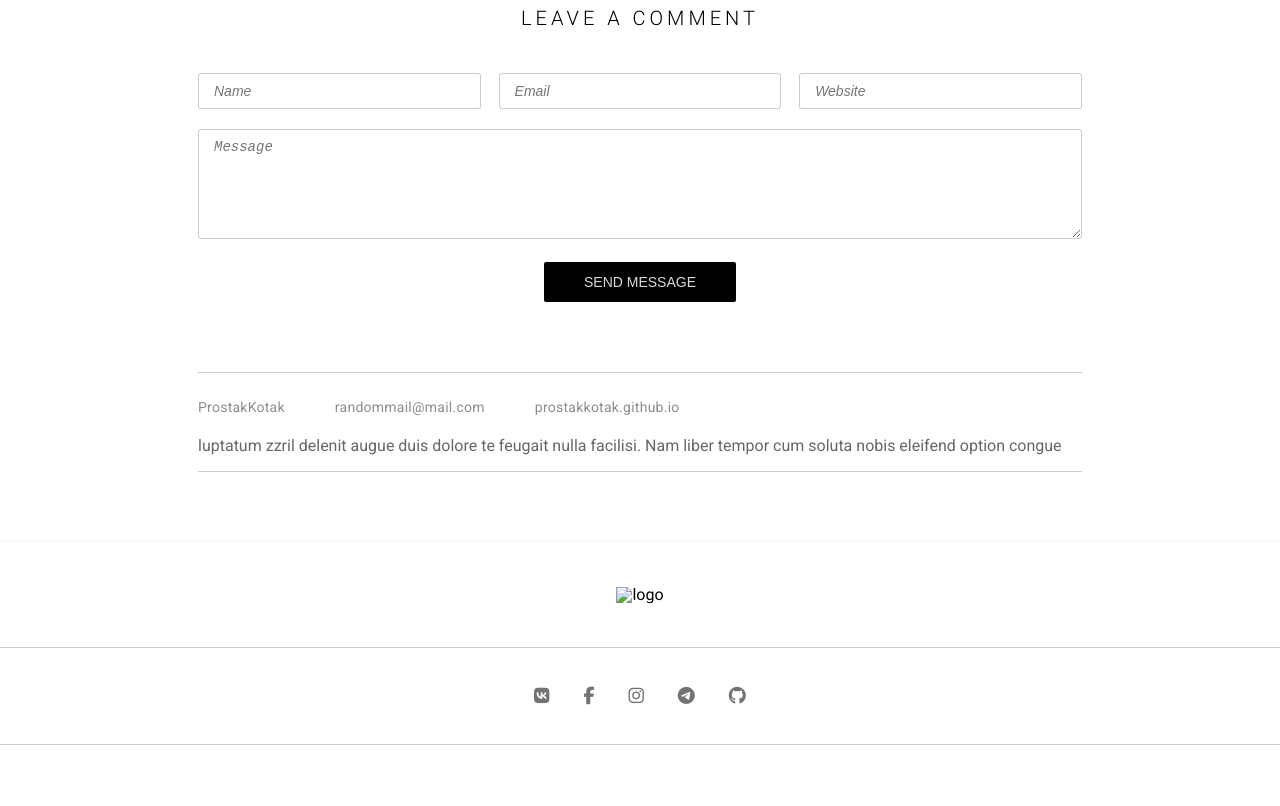
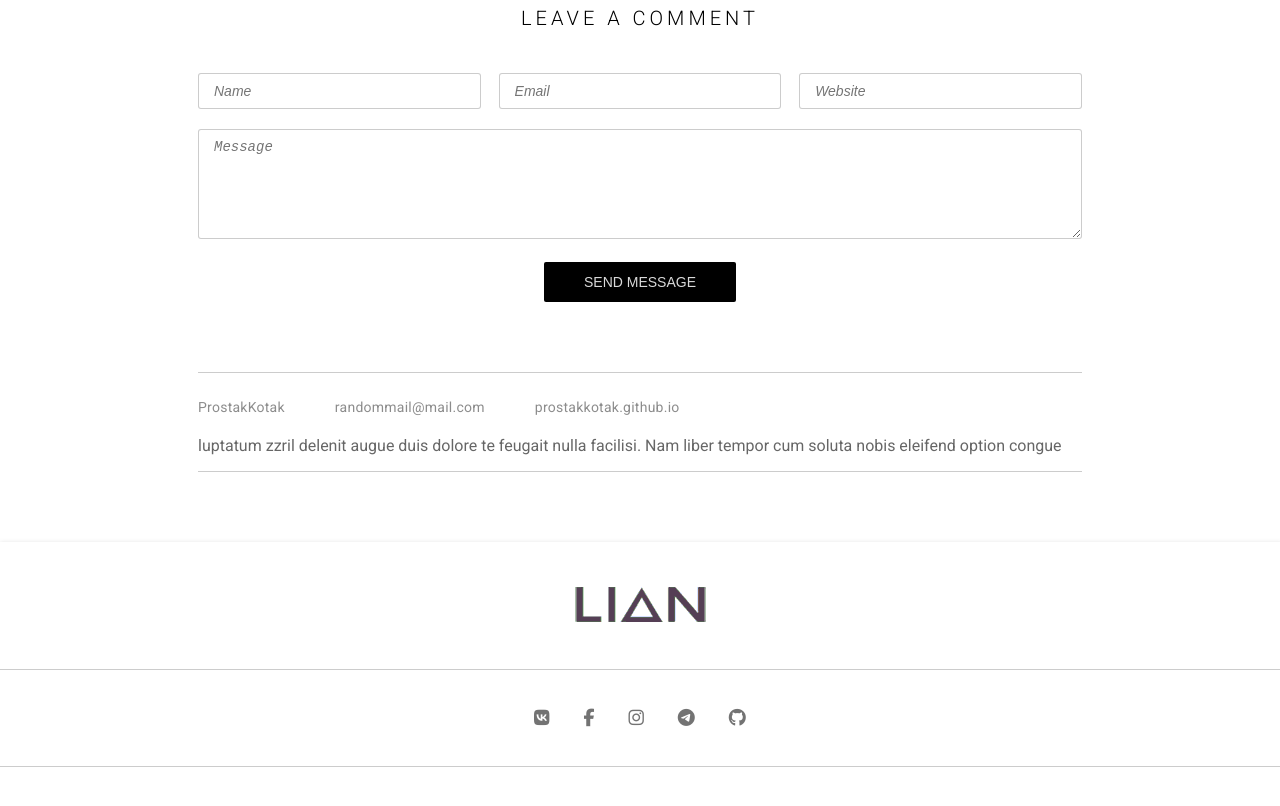
Before and after one commit to Prostakkotak/Prostakkotak.github.io, a plain HTML site: page blog-posts/1.html in a window 1280 px wide. Shown: the part 1504-2310 px from the top of the page. Drawn offline with Linux system fonts and the light colour scheme.

Commit message:
Add files via upload

```diff
--- a/blog-posts/1.html
+++ b/blog-posts/1.html
@@ -96,7 +96,7 @@
       </div>
     </main>
     <footer class="footer">
-      <div class="logo logo_footer"><img class="logo__img" src="images/logo.png" alt="logo"></div>
+      <div class="logo logo_footer"><img class="logo__img" src="../images/logo.png" alt="logo"></div>
       <div class="footer__social-networks">
         <i class="fab fa-vk"></i>
         <i class="fab fa-facebook-f"></i>
```
Also changed, not shown: blog-posts/2.html (+1 -1 lines), blog-posts/3.html (+1 -1 lines), blog-posts/4.html (+1 -1 lines), blog-posts/5.html (+1 -1 lines), blog-posts/6.html (+1 -1 lines).
